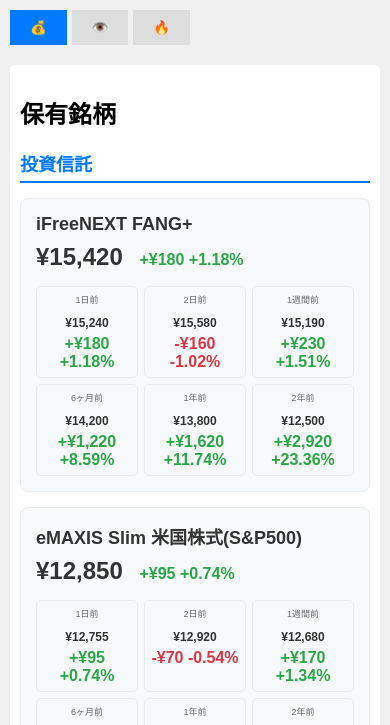
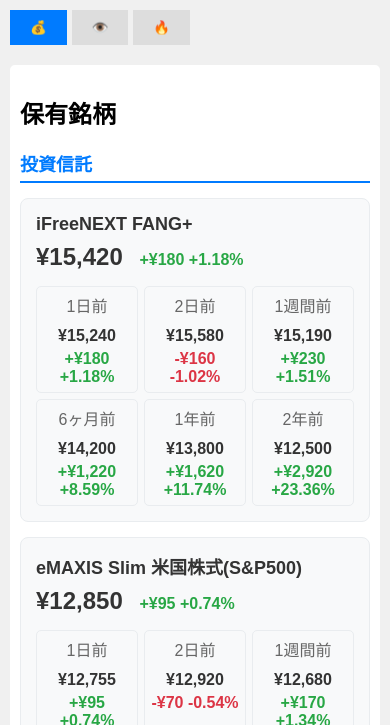
Before and after one commit to toru830/tock-price-notification-app, a website: page simple-stock.html in a window 390 px wide. Shown: the part 97-822 px from the top of the page. Drawn offline with Linux system fonts and the light colour scheme.

Commit message:
1日前などの項目の中身をすべて16pxに統一

```diff
--- a/simple-stock.html
+++ b/simple-stock.html
@@ -107,13 +107,13 @@
                 padding: 8px;
             }
             .detail-label {
-                font-size: 10px;
+                font-size: 16px;
             }
             .detail-price {
-                font-size: 14px;
+                font-size: 16px;
             }
             .detail-change {
-                font-size: 12px;
+                font-size: 16px;
             }
         }
 
@@ -138,10 +138,10 @@
                 padding: 6px;
             }
             .detail-label {
-                font-size: 9px;
+                font-size: 16px;
             }
             .detail-price {
-                font-size: 12px;
+                font-size: 16px;
             }
             .detail-change {
                 font-size: 16px;
```
